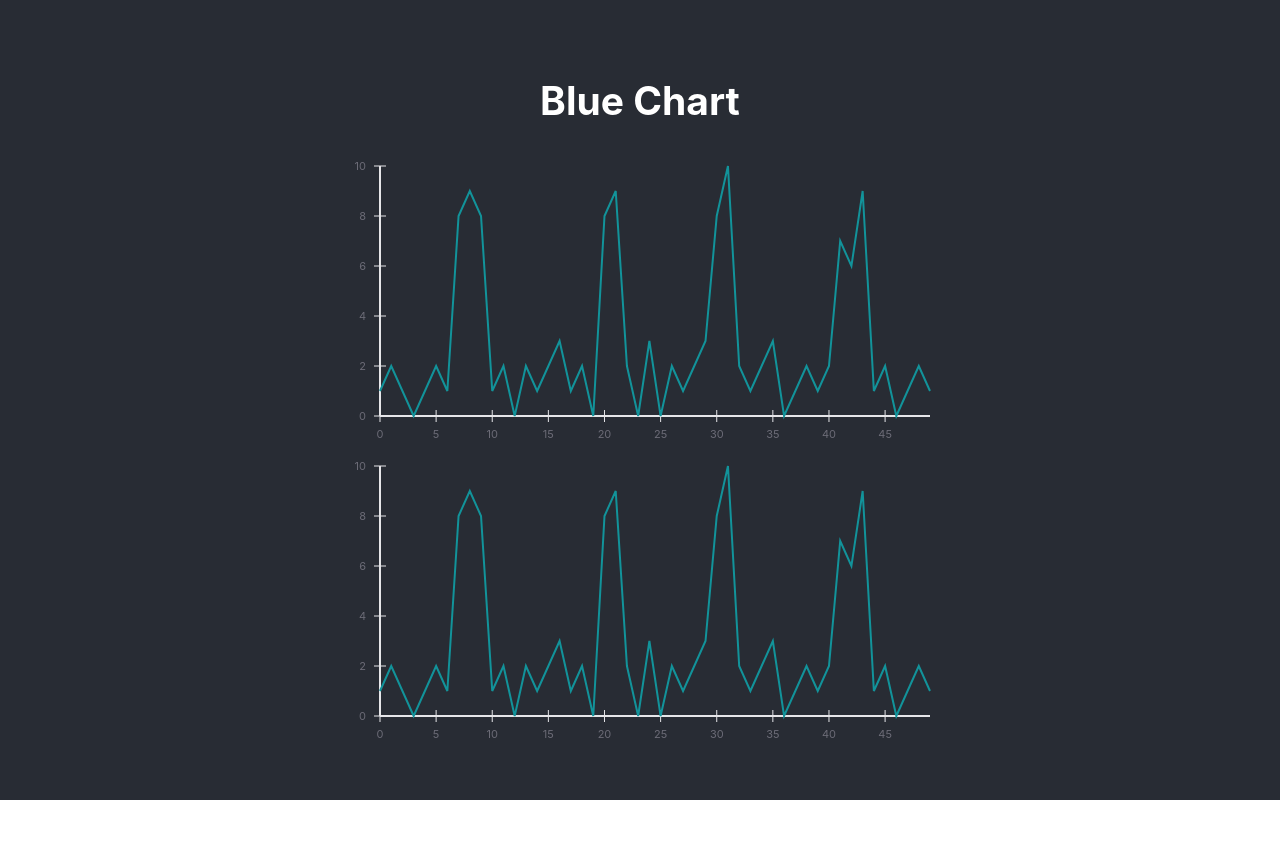
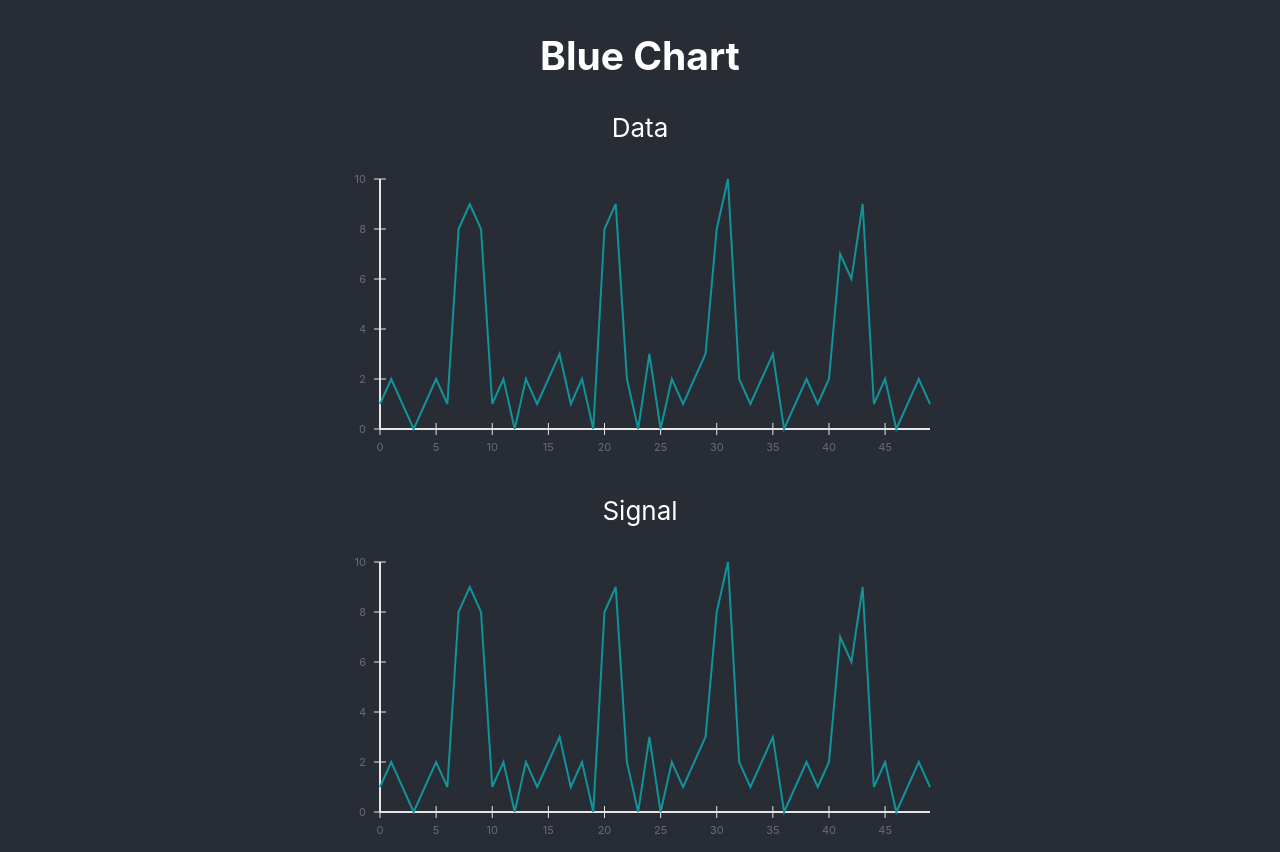
Before and after one commit to bruhu/labforward-challenge, a React (Create React App) app: page / in a window 1280 px wide. Before the commit the page ends 800 px from the top, so only its background shows below. Built offline with nearby package versions, Linux system fonts and the light colour scheme.

Commit message:
<p> with specifics on each chart (data/signal)

```diff
--- a/src/components/BlueChart.js
+++ b/src/components/BlueChart.js
@@ -19,6 +19,7 @@ class BlueChart extends Component {
       <div className="bluechart-container">
         <h2>Blue Chart</h2>
         <div className="line-chart">
+          <p>Data</p>
           <XYPlot height={300} width={600}>
             <XAxis />
             <YAxis />
@@ -30,6 +31,7 @@ class BlueChart extends Component {
           </XYPlot>
         </div>
         <div className="bar-chart">
+          <p>Signal</p>
           <XYPlot height={300} width={600} color="blue">
             <XAxis />
             <YAxis />
```
